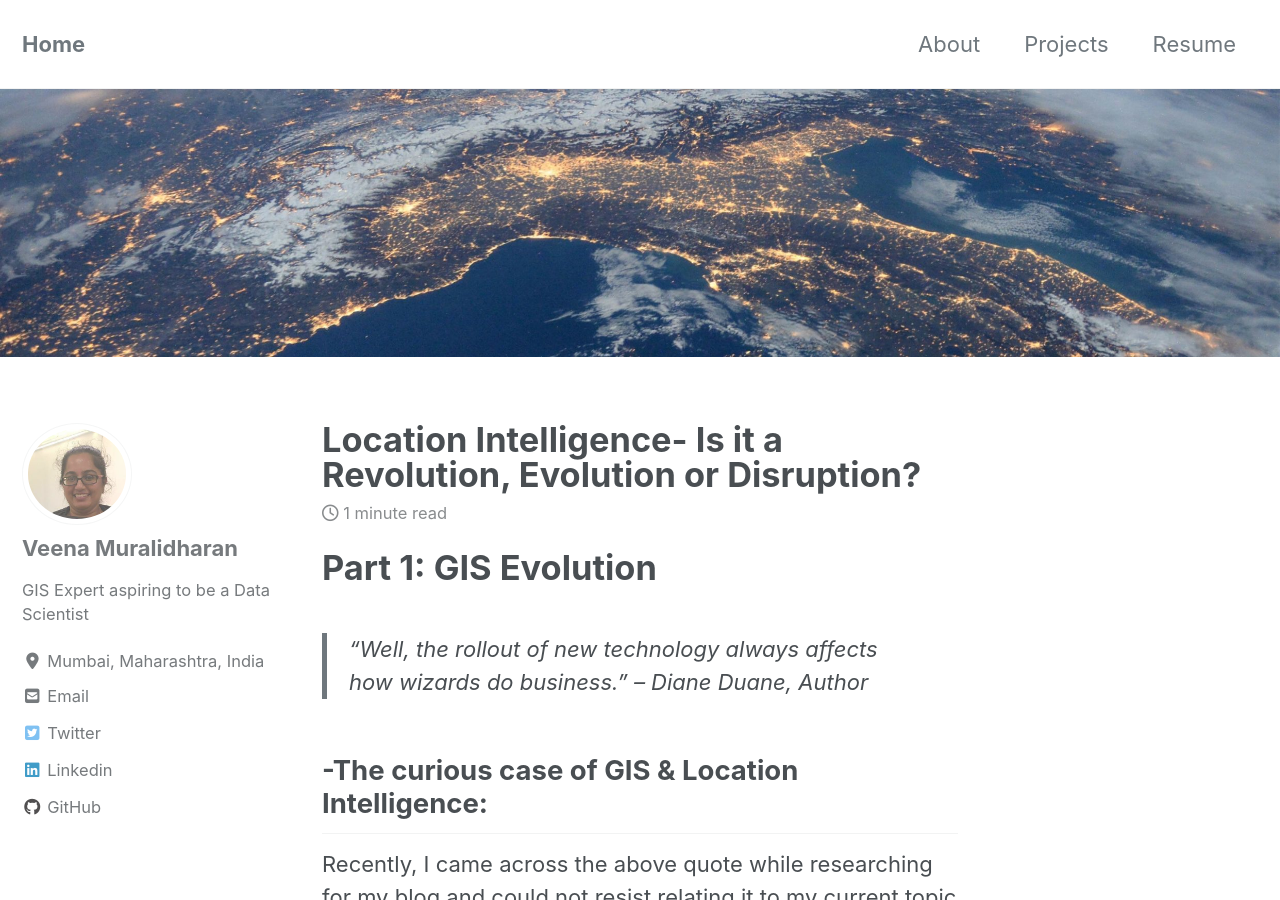
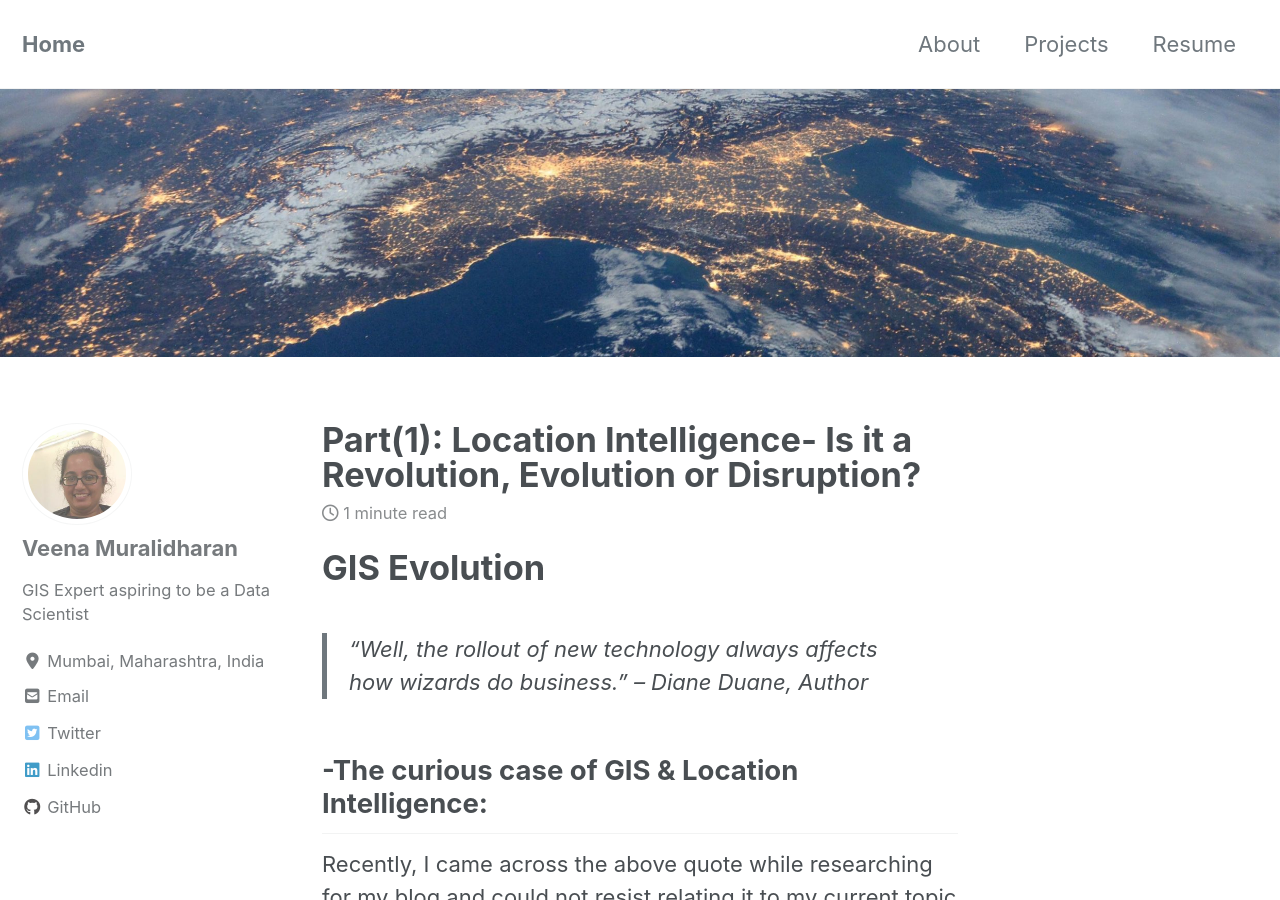
Before and after one commit to veena1486/veena1486.github.io, a Jekyll site: the page built from _posts/2020-01-03-gisli.md, in a window 1280 px wide and 900 px high. Built offline with Jekyll 4.4.1, drawn with Linux system fonts in a browser that asks for light colours; cached includes are drawn as plain includes; nearby versions of some CDN libraries.

```diff
--- a/_posts/2020-01-03-gisli.md
+++ b/_posts/2020-01-03-gisli.md
@@ -1,12 +1,12 @@
 ---
-title: "Location Intelligence- Is it a Revolution, Evolution or Disruption?"
+title: "Part(1): Location Intelligence- Is it a Revolution, Evolution or Disruption?"
 date: 2020-01-03
 header:
   image: "/images/header_img.jpg"
 tags: [Location Intelligence, GIS]
 excerpt: "Location Intelligence in Business"
 ---
-# **Part 1: GIS Evolution**
+# **GIS Evolution**
 
 > “Well, the rollout of new technology always affects how wizards do business.” – Diane Duane, Author
 
```
